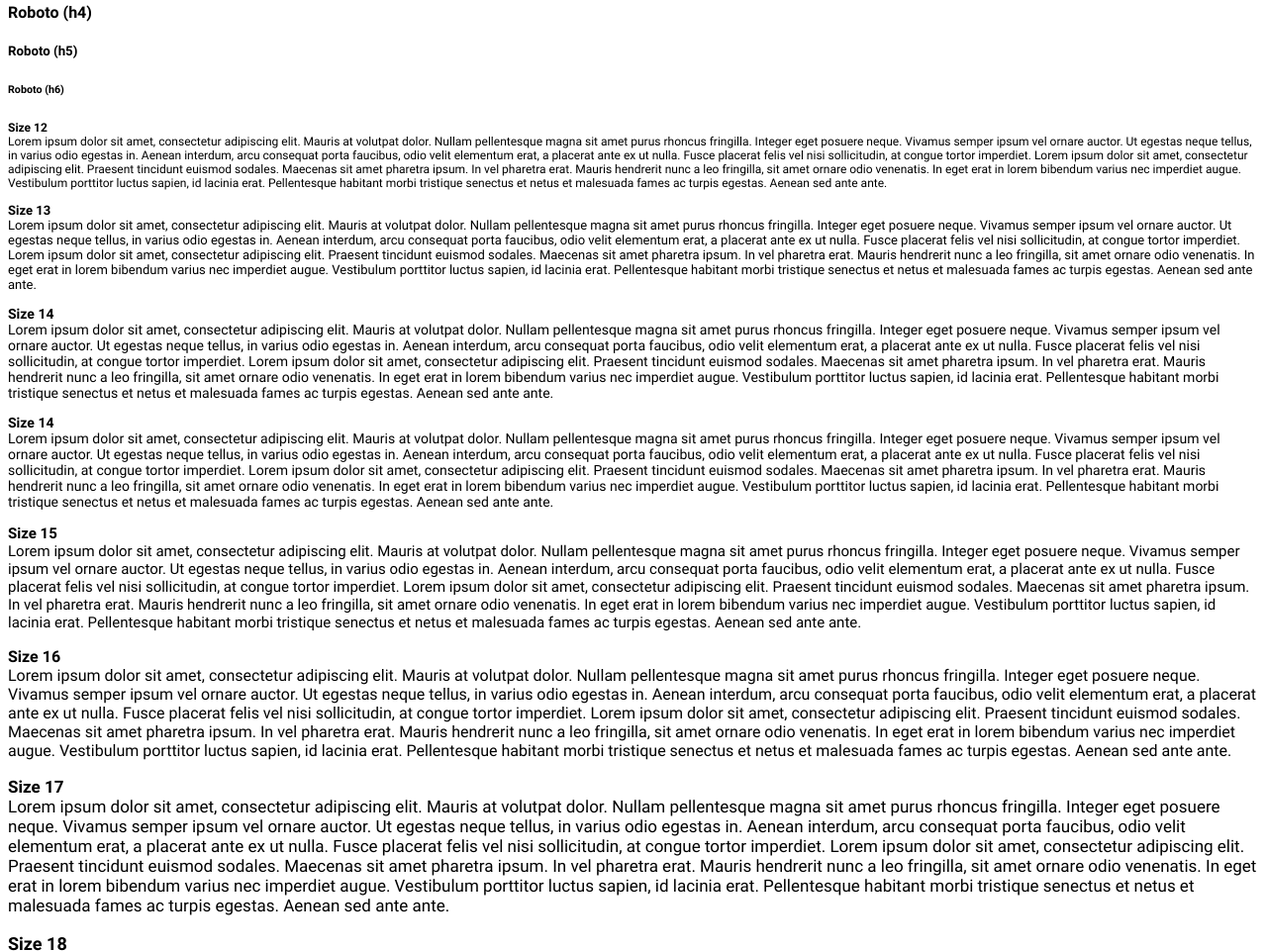
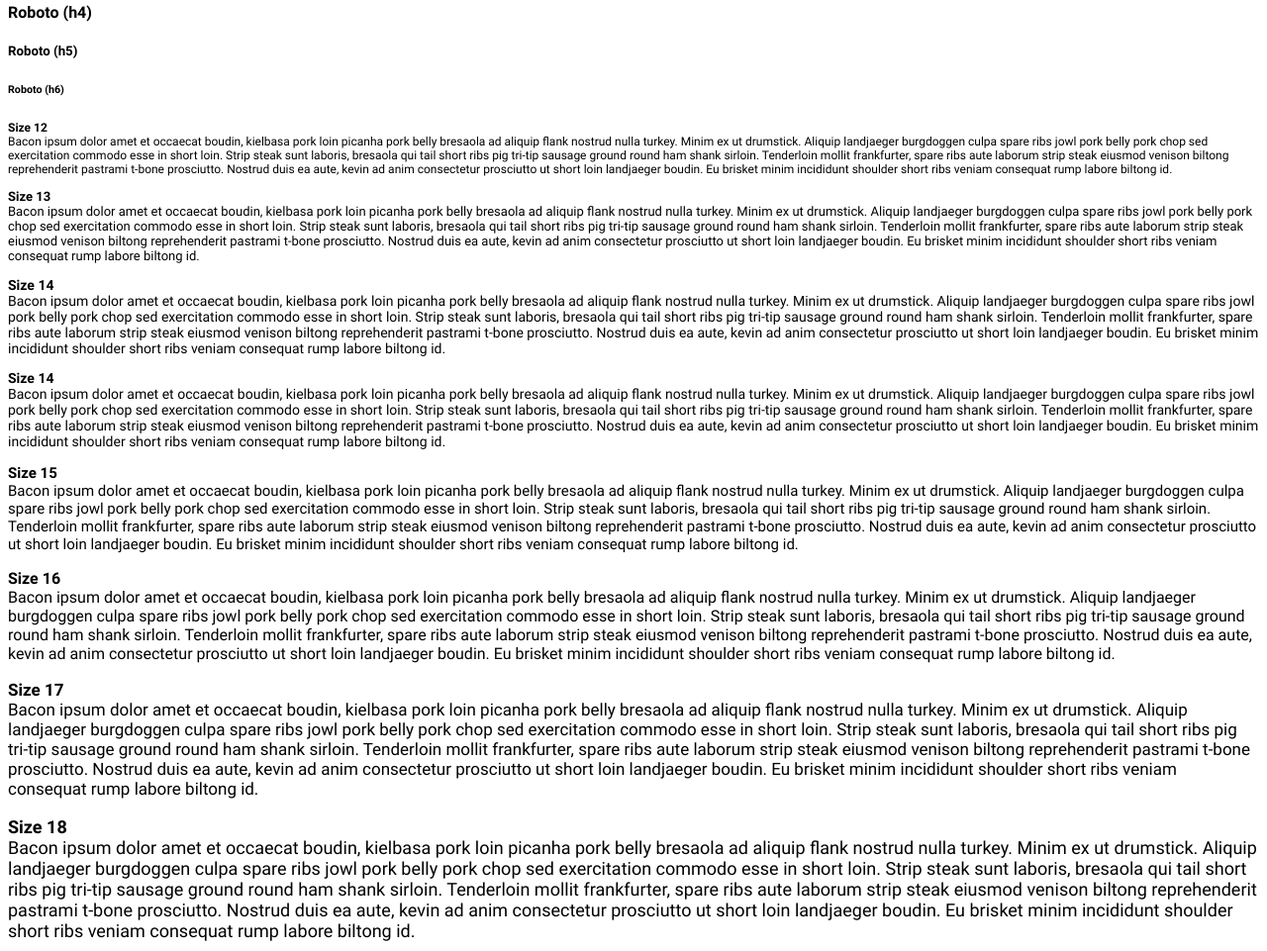
Before and after one commit to aaron-m-edwards/roboto-fonts, a website: page roboto.html in a window 1280 px wide. Shown: the part 156-1117 px from the top of the page at 99% size. Drawn offline with Linux system fonts and the light colour scheme.

Commit message:
Bacon Ipsom

```diff
--- a/roboto.html
+++ b/roboto.html
@@ -17,7 +17,7 @@
 			<p class="roboto" style="font-size: 12px">
 				<span style="font-weight: bold"> Size 12</span></br>
 				<span>
-					Lorem ipsum dolor sit amet, consectetur adipiscing elit. Mauris at volutpat dolor. Nullam pellentesque magna sit amet purus rhoncus fringilla. Integer eget posuere neque. Vivamus semper ipsum vel ornare auctor. Ut egestas neque tellus, in varius odio egestas in. Aenean interdum, arcu consequat porta faucibus, odio velit elementum erat, a placerat ante ex ut nulla. Fusce placerat felis vel nisi sollicitudin, at congue tortor imperdiet. Lorem ipsum dolor sit amet, consectetur adipiscing elit. Praesent tincidunt euismod sodales. Maecenas sit amet pharetra ipsum. In vel pharetra erat. Mauris hendrerit nunc a leo fringilla, sit amet ornare odio venenatis. In eget erat in lorem bibendum varius nec imperdiet augue. Vestibulum porttitor luctus sapien, id lacinia erat. Pellentesque habitant morbi tristique senectus et netus et malesuada fames ac turpis egestas. Aenean sed ante ante.
+          Bacon ipsum dolor amet et occaecat boudin, kielbasa pork loin picanha pork belly bresaola ad aliquip flank nostrud nulla turkey. Minim ex ut drumstick. Aliquip landjaeger burgdoggen culpa spare ribs jowl pork belly pork chop sed exercitation commodo esse in short loin. Strip steak sunt laboris, bresaola qui tail short ribs pig tri-tip sausage ground round ham shank sirloin. Tenderloin mollit frankfurter, spare ribs aute laborum strip steak eiusmod venison biltong reprehenderit pastrami t-bone prosciutto. Nostrud duis ea aute, kevin ad anim consectetur prosciutto ut short loin landjaeger boudin. Eu brisket minim incididunt shoulder short ribs veniam consequat rump labore biltong id.
 				</span>
 			</p>
 
@@ -25,42 +25,42 @@
 			<p class="roboto" style="font-size: 13px">
 				<span style="font-weight: bold"> Size 13</span></br>
 				<span>
-					Lorem ipsum dolor sit amet, consectetur adipiscing elit. Mauris at volutpat dolor. Nullam pellentesque magna sit amet purus rhoncus fringilla. Integer eget posuere neque. Vivamus semper ipsum vel ornare auctor. Ut egestas neque tellus, in varius odio egestas in. Aenean interdum, arcu consequat porta faucibus, odio velit elementum erat, a placerat ante ex ut nulla. Fusce placerat felis vel nisi sollicitudin, at congue tortor imperdiet. Lorem ipsum dolor sit amet, consectetur adipiscing elit. Praesent tincidunt euismod sodales. Maecenas sit amet pharetra ipsum. In vel pharetra erat. Mauris hendrerit nunc a leo fringilla, sit amet ornare odio venenatis. In eget erat in lorem bibendum varius nec imperdiet augue. Vestibulum porttitor luctus sapien, id lacinia erat. Pellentesque habitant morbi tristique senectus et netus et malesuada fames ac turpis egestas. Aenean sed ante ante.
+          Bacon ipsum dolor amet et occaecat boudin, kielbasa pork loin picanha pork belly bresaola ad aliquip flank nostrud nulla turkey. Minim ex ut drumstick. Aliquip landjaeger burgdoggen culpa spare ribs jowl pork belly pork chop sed exercitation commodo esse in short loin. Strip steak sunt laboris, bresaola qui tail short ribs pig tri-tip sausage ground round ham shank sirloin. Tenderloin mollit frankfurter, spare ribs aute laborum strip steak eiusmod venison biltong reprehenderit pastrami t-bone prosciutto. Nostrud duis ea aute, kevin ad anim consectetur prosciutto ut short loin landjaeger boudin. Eu brisket minim incididunt shoulder short ribs veniam consequat rump labore biltong id.
 				</span>
 			</p>
 
 			<p class="roboto" style="font-size: 14px">
 				<span style="font-weight: bold"> Size 14</span></br>
 				<span>
-					Lorem ipsum dolor sit amet, consectetur adipiscing elit. Mauris at volutpat dolor. Nullam pellentesque magna sit amet purus rhoncus fringilla. Integer eget posuere neque. Vivamus semper ipsum vel ornare auctor. Ut egestas neque tellus, in varius odio egestas in. Aenean interdum, arcu consequat porta faucibus, odio velit elementum erat, a placerat ante ex ut nulla. Fusce placerat felis vel nisi sollicitudin, at congue tortor imperdiet. Lorem ipsum dolor sit amet, consectetur adipiscing elit. Praesent tincidunt euismod sodales. Maecenas sit amet pharetra ipsum. In vel pharetra erat. Mauris hendrerit nunc a leo fringilla, sit amet ornare odio venenatis. In eget erat in lorem bibendum varius nec imperdiet augue. Vestibulum porttitor luctus sapien, id lacinia erat. Pellentesque habitant morbi tristique senectus et netus et malesuada fames ac turpis egestas. Aenean sed ante ante.
+          Bacon ipsum dolor amet et occaecat boudin, kielbasa pork loin picanha pork belly bresaola ad aliquip flank nostrud nulla turkey. Minim ex ut drumstick. Aliquip landjaeger burgdoggen culpa spare ribs jowl pork belly pork chop sed exercitation commodo esse in short loin. Strip steak sunt laboris, bresaola qui tail short ribs pig tri-tip sausage ground round ham shank sirloin. Tenderloin mollit frankfurter, spare ribs aute laborum strip steak eiusmod venison biltong reprehenderit pastrami t-bone prosciutto. Nostrud duis ea aute, kevin ad anim consectetur prosciutto ut short loin landjaeger boudin. Eu brisket minim incididunt shoulder short ribs veniam consequat rump labore biltong id.
 				</span>
 			</p>
 
 			<p class="roboto" style="font-size: 14px">
 				<span style="font-weight: bold"> Size 14</span></br>
 				<span>
-					Lorem ipsum dolor sit amet, consectetur adipiscing elit. Mauris at volutpat dolor. Nullam pellentesque magna sit amet purus rhoncus fringilla. Integer eget posuere neque. Vivamus semper ipsum vel ornare auctor. Ut egestas neque tellus, in varius odio egestas in. Aenean interdum, arcu consequat porta faucibus, odio velit elementum erat, a placerat ante ex ut nulla. Fusce placerat felis vel nisi sollicitudin, at congue tortor imperdiet. Lorem ipsum dolor sit amet, consectetur adipiscing elit. Praesent tincidunt euismod sodales. Maecenas sit amet pharetra ipsum. In vel pharetra erat. Mauris hendrerit nunc a leo fringilla, sit amet ornare odio venenatis. In eget erat in lorem bibendum varius nec imperdiet augue. Vestibulum porttitor luctus sapien, id lacinia erat. Pellentesque habitant morbi tristique senectus et netus et malesuada fames ac turpis egestas. Aenean sed ante ante.
+          Bacon ipsum dolor amet et occaecat boudin, kielbasa pork loin picanha pork belly bresaola ad aliquip flank nostrud nulla turkey. Minim ex ut drumstick. Aliquip landjaeger burgdoggen culpa spare ribs jowl pork belly pork chop sed exercitation commodo esse in short loin. Strip steak sunt laboris, bresaola qui tail short ribs pig tri-tip sausage ground round ham shank sirloin. Tenderloin mollit frankfurter, spare ribs aute laborum strip steak eiusmod venison biltong reprehenderit pastrami t-bone prosciutto. Nostrud duis ea aute, kevin ad anim consectetur prosciutto ut short loin landjaeger boudin. Eu brisket minim incididunt shoulder short ribs veniam consequat rump labore biltong id.
 				</span>
 			</p>
 
 			<p class="roboto" style="font-size: 15px">
 				<span style="font-weight: bold"> Size 15</span></br>
 				<span>
-					Lorem ipsum dolor sit amet, consectetur adipiscing elit. Mauris at volutpat dolor. Nullam pellentesque magna sit amet purus rhoncus fringilla. Integer eget posuere neque. Vivamus semper ipsum vel ornare auctor. Ut egestas neque tellus, in varius odio egestas in. Aenean interdum, arcu consequat porta faucibus, odio velit elementum erat, a placerat ante ex ut nulla. Fusce placerat felis vel nisi sollicitudin, at congue tortor imperdiet. Lorem ipsum dolor sit amet, consectetur adipiscing elit. Praesent tincidunt euismod sodales. Maecenas sit amet pharetra ipsum. In vel pharetra erat. Mauris hendrerit nunc a leo fringilla, sit amet ornare odio venenatis. In eget erat in lorem bibendum varius nec imperdiet augue. Vestibulum porttitor luctus sapien, id lacinia erat. Pellentesque habitant morbi tristique senectus et netus et malesuada fames ac turpis egestas. Aenean sed ante ante.
+          Bacon ipsum dolor amet et occaecat boudin, kielbasa pork loin picanha pork belly bresaola ad aliquip flank nostrud nulla turkey. Minim ex ut drumstick. Aliquip landjaeger burgdoggen culpa spare ribs jowl pork belly pork chop sed exercitation commodo esse in short loin. Strip steak sunt laboris, bresaola qui tail short ribs pig tri-tip sausage ground round ham shank sirloin. Tenderloin mollit frankfurter, spare ribs aute laborum strip steak eiusmod venison biltong reprehenderit pastrami t-bone prosciutto. Nostrud duis ea aute, kevin ad anim consectetur prosciutto ut short loin landjaeger boudin. Eu brisket minim incididunt shoulder short ribs veniam consequat rump labore biltong id.
 				</span>
 			</p>
 
 			<p class="roboto" style="font-size: 16px">
 				<span style="font-weight: bold"> Size 16</span></br>
 				<span>
-					Lorem ipsum dolor sit amet, consectetur adipiscing elit. Mauris at volutpat dolor. Nullam pellentesque magna sit amet purus rhoncus fringilla. Integer eget posuere neque. Vivamus semper ipsum vel ornare auctor. Ut egestas neque tellus, in varius odio egestas in. Aenean interdum, arcu consequat porta faucibus, odio velit elementum erat, a placerat ante ex ut nulla. Fusce placerat felis vel nisi sollicitudin, at congue tortor imperdiet. Lorem ipsum dolor sit amet, consectetur adipiscing elit. Praesent tincidunt euismod sodales. Maecenas sit amet pharetra ipsum. In vel pharetra erat. Mauris hendrerit nunc a leo fringilla, sit amet ornare odio venenatis. In eget erat in lorem bibendum varius nec imperdiet augue. Vestibulum porttitor luctus sapien, id lacinia erat. Pellentesque habitant morbi tristique senectus et netus et malesuada fames ac turpis egestas. Aenean sed ante ante.
+          Bacon ipsum dolor amet et occaecat boudin, kielbasa pork loin picanha pork belly bresaola ad aliquip flank nostrud nulla turkey. Minim ex ut drumstick. Aliquip landjaeger burgdoggen culpa spare ribs jowl pork belly pork chop sed exercitation commodo esse in short loin. Strip steak sunt laboris, bresaola qui tail short ribs pig tri-tip sausage ground round ham shank sirloin. Tenderloin mollit frankfurter, spare ribs aute laborum strip steak eiusmod venison biltong reprehenderit pastrami t-bone prosciutto. Nostrud duis ea aute, kevin ad anim consectetur prosciutto ut short loin landjaeger boudin. Eu brisket minim incididunt shoulder short ribs veniam consequat rump labore biltong id.
 				</span>
 			</p>
 
 			<p class="roboto" style="font-size: 17px">
 				<span style="font-weight: bold"> Size 17</span></br>
 				<span>
-					Lorem ipsum dolor sit amet, consectetur adipiscing elit. Mauris at volutpat dolor. Nullam pellentesque magna sit amet purus rhoncus fringilla. Integer eget posuere neque. Vivamus semper ipsum vel ornare auctor. Ut egestas neque tellus, in varius odio egestas in. Aenean interdum, arcu consequat porta faucibus, odio velit elementum erat, a placerat ante ex ut nulla. Fusce placerat felis vel nisi sollicitudin, at congue tortor imperdiet. Lorem ipsum dolor sit amet, consectetur adipiscing elit. Praesent tincidunt euismod sodales. Maecenas sit amet pharetra ipsum. In vel pharetra erat. Mauris hendrerit nunc a leo fringilla, sit amet ornare odio venenatis. In eget erat in lorem bibendum varius nec imperdiet augue. Vestibulum porttitor luctus sapien, id lacinia erat. Pellentesque habitant morbi tristique senectus et netus et malesuada fames ac turpis egestas. Aenean sed ante ante.
+          Bacon ipsum dolor amet et occaecat boudin, kielbasa pork loin picanha pork belly bresaola ad aliquip flank nostrud nulla turkey. Minim ex ut drumstick. Aliquip landjaeger burgdoggen culpa spare ribs jowl pork belly pork chop sed exercitation commodo esse in short loin. Strip steak sunt laboris, bresaola qui tail short ribs pig tri-tip sausage ground round ham shank sirloin. Tenderloin mollit frankfurter, spare ribs aute laborum strip steak eiusmod venison biltong reprehenderit pastrami t-bone prosciutto. Nostrud duis ea aute, kevin ad anim consectetur prosciutto ut short loin landjaeger boudin. Eu brisket minim incididunt shoulder short ribs veniam consequat rump labore biltong id.
 				</span>
 			</p>
 
@@ -68,7 +68,7 @@
 			<p class="roboto" style="font-size: 18px">
 				<span style="font-weight: bold"> Size 18</span></br>
 				<span>
-					Lorem ipsum dolor sit amet, consectetur adipiscing elit. Mauris at volutpat dolor. Nullam pellentesque magna sit amet purus rhoncus fringilla. Integer eget posuere neque. Vivamus semper ipsum vel ornare auctor. Ut egestas neque tellus, in varius odio egestas in. Aenean interdum, arcu consequat porta faucibus, odio velit elementum erat, a placerat ante ex ut nulla. Fusce placerat felis vel nisi sollicitudin, at congue tortor imperdiet. Lorem ipsum dolor sit amet, consectetur adipiscing elit. Praesent tincidunt euismod sodales. Maecenas sit amet pharetra ipsum. In vel pharetra erat. Mauris hendrerit nunc a leo fringilla, sit amet ornare odio venenatis. In eget erat in lorem bibendum varius nec imperdiet augue. Vestibulum porttitor luctus sapien, id lacinia erat. Pellentesque habitant morbi tristique senectus et netus et malesuada fames ac turpis egestas. Aenean sed ante ante.
+          Bacon ipsum dolor amet et occaecat boudin, kielbasa pork loin picanha pork belly bresaola ad aliquip flank nostrud nulla turkey. Minim ex ut drumstick. Aliquip landjaeger burgdoggen culpa spare ribs jowl pork belly pork chop sed exercitation commodo esse in short loin. Strip steak sunt laboris, bresaola qui tail short ribs pig tri-tip sausage ground round ham shank sirloin. Tenderloin mollit frankfurter, spare ribs aute laborum strip steak eiusmod venison biltong reprehenderit pastrami t-bone prosciutto. Nostrud duis ea aute, kevin ad anim consectetur prosciutto ut short loin landjaeger boudin. Eu brisket minim incididunt shoulder short ribs veniam consequat rump labore biltong id.
 				</span>
 			</p>
 
@@ -76,7 +76,7 @@
 			<p class="roboto" style="font-size: 40px">
 				<span style="font-weight: bold"> Size 40</span></br>
 				<span>
-					Lorem ipsum dolor sit amet, consectetur adipiscing elit. Mauris at volutpat dolor. Nullam pellentesque magna sit amet purus rhoncus fringilla. Integer eget posuere neque. Vivamus semper ipsum vel ornare auctor. Ut egestas neque tellus, in varius odio egestas in. Aenean interdum, arcu consequat porta faucibus, odio velit elementum erat, a placerat ante ex ut nulla. Fusce placerat felis vel nisi sollicitudin, at congue tortor imperdiet. Lorem ipsum dolor sit amet, consectetur adipiscing elit. Praesent tincidunt euismod sodales. Maecenas sit amet pharetra ipsum. In vel pharetra erat. Mauris hendrerit nunc a leo fringilla, sit amet ornare odio venenatis. In eget erat in lorem bibendum varius nec imperdiet augue. Vestibulum porttitor luctus sapien, id lacinia erat. Pellentesque habitant morbi tristique senectus et netus et malesuada fames ac turpis egestas. Aenean sed ante ante.
+          Bacon ipsum dolor amet et occaecat boudin, kielbasa pork loin picanha pork belly bresaola ad aliquip flank nostrud nulla turkey. Minim ex ut drumstick. Aliquip landjaeger burgdoggen culpa spare ribs jowl pork belly pork chop sed exercitation commodo esse in short loin. Strip steak sunt laboris, bresaola qui tail short ribs pig tri-tip sausage ground round ham shank sirloin. Tenderloin mollit frankfurter, spare ribs aute laborum strip steak eiusmod venison biltong reprehenderit pastrami t-bone prosciutto. Nostrud duis ea aute, kevin ad anim consectetur prosciutto ut short loin landjaeger boudin. Eu brisket minim incididunt shoulder short ribs veniam consequat rump labore biltong id.
 				</span>
 			</p>
 
```
Also changed, not shown: roboto-light.html (+8 -9 lines).
